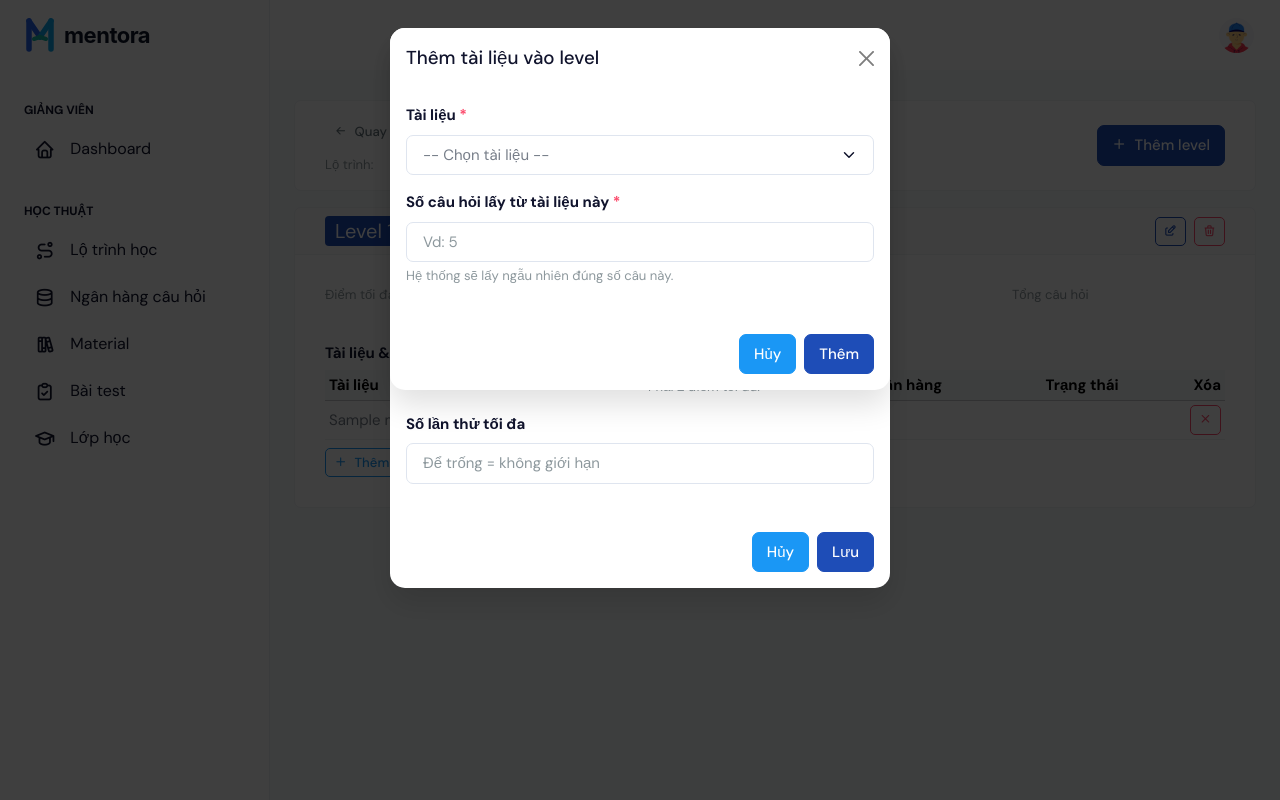
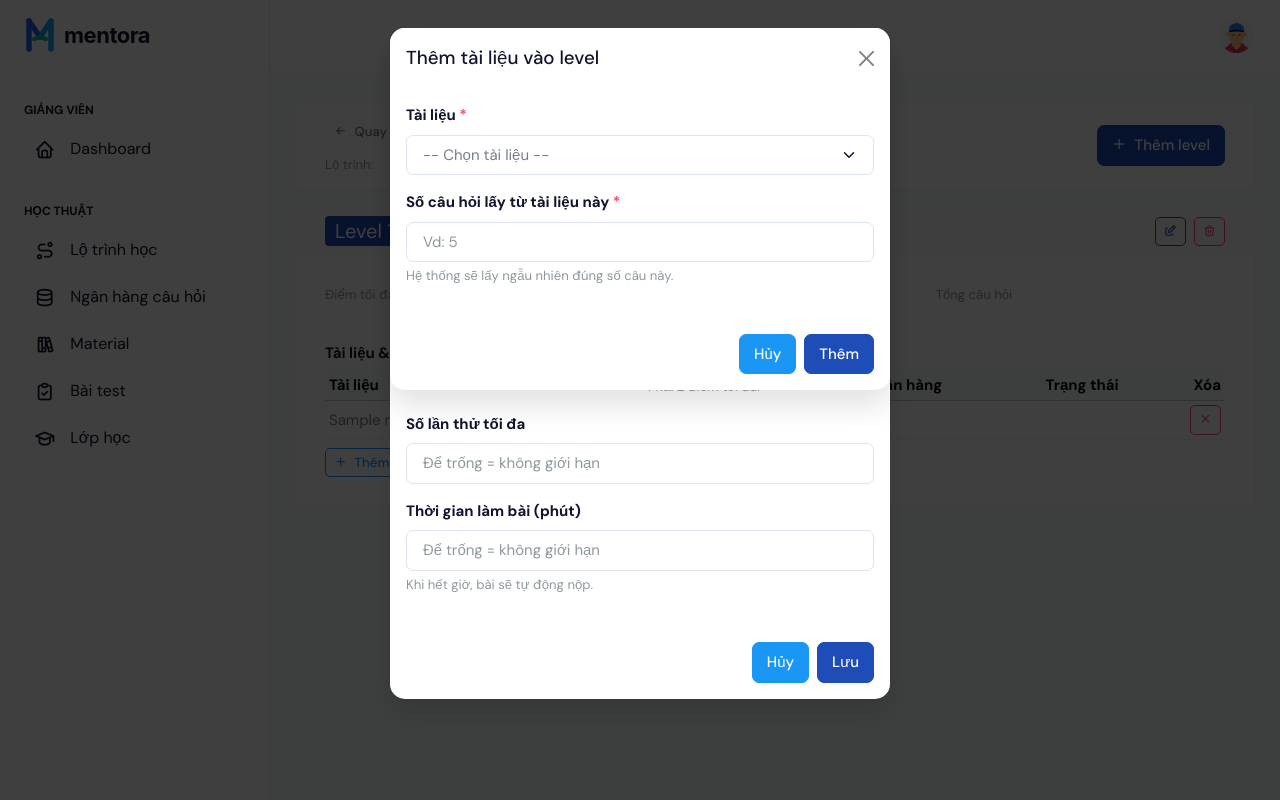
Before and after one commit to dongochieu268/SWP391_Mentora, a Spring app: template src/main/resources/templates/lecturer/learning/node-levels.html in a window 1280 px wide. Run offline with Thymeleaf, Linux system fonts and the light colour scheme; the template is opened without the code that fills it: most values are stand-ins (such as "Sample title", 1, 10 or a date in 2020); data that the repository does not hold is empty; database files in the repository are not loaded; some libraries are stand-ins or nearby versions.

Commit message:
feat(ui): add duration config to lecturer level form

```diff
--- a/src/main/resources/templates/lecturer/learning/node-levels.html
+++ b/src/main/resources/templates/lecturer/learning/node-levels.html
@@ -80,19 +80,23 @@
                     <div class="card-body">
                         <!-- Thông số level -->
                         <div class="row g-3 mb-3">
-                            <div class="col-6 col-md-3">
+                            <div class="col-6 col-md-2">
                                 <small class="text-muted d-block">Điểm tối đa</small>
                                 <strong th:text="${level.maxScore.stripTrailingZeros().toPlainString()}">10</strong>
                             </div>
-                            <div class="col-6 col-md-3">
+                            <div class="col-6 col-md-2">
                                 <small class="text-muted d-block">Ngưỡng qua level</small>
                                 <strong th:text="${level.passingScore.stripTrailingZeros().toPlainString()}">5</strong>
                             </div>
-                            <div class="col-6 col-md-3">
+                            <div class="col-6 col-md-2">
                                 <small class="text-muted d-block">Số lần thử</small>
                                 <strong th:text="${level.maxAttempts != null ? level.maxAttempts : 'Không giới hạn'}">∞</strong>
                             </div>
-                            <div class="col-6 col-md-3">
+                            <div class="col-6 col-md-2">
+                                <small class="text-muted d-block">Thời gian</small>
+                                <strong th:text="${level.durationMinutes != null ? level.durationMinutes + ' phút' : 'Không giới hạn'}">∞</strong>
+                            </div>
+                            <div class="col-6 col-md-2">
                                 <small class="text-muted d-block">Tổng câu hỏi</small>
                                 <strong th:text="${totalQuestionsByLevel[level.id] != null ? totalQuestionsByLevel[level.id] : 0}">0</strong>
                             </div>
@@ -215,7 +219,12 @@
                                min="1" placeholder="Để trống = không giới hạn">
                     </div>
 
-                    <!-- durationMinutes ẩn khỏi UI (deferred post-defense, work-plan §8) -->
+                    <div class="mb-3">
+                        <label class="form-label">Thời gian làm bài (phút)</label>
+                        <input type="number" class="form-control" th:field="*{durationMinutes}"
+                               min="1" placeholder="Để trống = không giới hạn">
+                        <div class="form-text">Khi hết giờ, bài sẽ tự động nộp.</div>
+                    </div>
                 </div>
                 <div class="modal-footer">
                     <a th:href="@{/lecturer/nodes/{id}/levels(id=${node.id})}"
```
